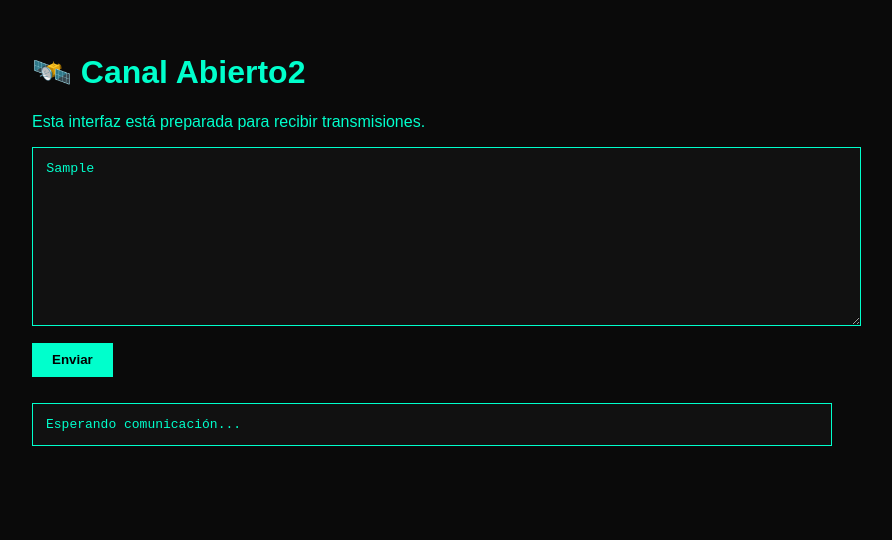
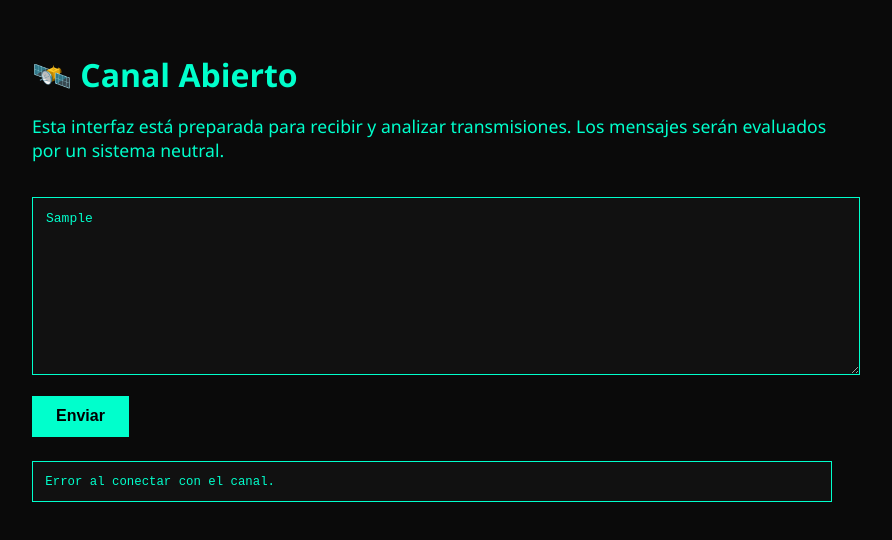
Before and after one commit to gitnavyblue/gitnavyblue.github.io, a plain HTML site: page index.html in a window 1280 px wide. Both pictures are taken after typing "Sample" into the empty fields and a click on the button "Enviar". Shown: the whole page, without its empty margins (208-1100 px from the left). Drawn offline with Linux system fonts and the light colour scheme; no server answers.

Commit message:
Update index.html

```diff
--- a/index.html
+++ b/index.html
@@ -1,12 +1,12 @@
 <!DOCTYPE html>
 <html lang="es">
 <head>
-  <meta charset="UTF-8">
-  <meta name="viewport" content="width=device-width, initial-scale=1.0">
+  <meta charset="UTF-8" />
+  <meta name="viewport" content="width=device-width, initial-scale=1.0"/>
   <title>Canal de Comunicación Interestelar</title>
   <style>
     body {
-      font-family: Arial, sans-serif;
+      font-family: 'Segoe UI', Tahoma, Geneva, Verdana, sans-serif;
       background-color: #0a0a0a;
       color: #00ffcc;
       padding: 2em;
@@ -15,6 +15,12 @@
     }
     h1 {
       color: #00ffcc;
+      font-size: 2em;
+      margin-bottom: 0.5em;
+    }
+    p {
+      font-size: 1.1em;
+      margin-bottom: 2em;
     }
     textarea {
       width: 100%;
@@ -23,6 +29,8 @@
       color: #00ffcc;
       border: 1px solid #00ffcc;
       padding: 1em;
+      font-size: 1em;
+      resize: vertical;
     }
     button {
       margin-top: 1em;
@@ -32,6 +40,10 @@
       font-weight: bold;
       border: none;
       cursor: pointer;
+      font-size: 1em;
+    }
+    button:hover {
+      background-color: #00e6b3;
     }
     pre {
       background-color: #111;
@@ -39,17 +51,20 @@
       white-space: pre-wrap;
       border: 1px solid #00ffcc;
       margin-top: 2em;
+      font-size: 0.95em;
     }
   </style>
 </head>
 <body>
-  <h1>🛰️ Canal Abierto2</h1>
-  <p>Esta interfaz está preparada para recibir transmisiones.</p>
+  <h1>🛰️ Canal Abierto</h1>
+  <p>Esta interfaz está preparada para recibir y analizar transmisiones. Los mensajes serán evaluados por un sistema neutral.</p>
+
   <form id="msgForm">
-    <textarea id="mensaje" placeholder="Ingrese mensaje..."></textarea>
-    <br>
+    <textarea id="mensaje" placeholder="Ingrese su mensaje interestelar aquí..."></textarea>
+    <br />
     <button type="submit">Enviar</button>
   </form>
+
   <pre id="respuesta">Esperando comunicación...</pre>
 
   <script>
@@ -57,14 +72,19 @@
     form.onsubmit = async (e) => {
       e.preventDefault();
       const mensaje = document.getElementById('mensaje').value;
+      document.getElementById('respuesta').textContent = 'Enviando...';
+      try {
         const res = await fetch('/api/mensaje', {
           method: 'POST',
           headers: { 'Content-Type': 'application/json' },
-        body: JSON.stringify({ message: mensaje })
+          body: JSON.stringify({ message: mensaje }),
         });
         const data = await res.json();
-      document.getElementById('respuesta').textContent = JSON.stringify(data, null, 2);
+        document.getElementById('respuesta').textContent = data.evaluacion || 'Sin respuesta.';
+      } catch (error) {
+        document.getElementById('respuesta').textContent = 'Error al conectar con el canal.';
       }
+    };
   </script>
 </body>
 </html>
```
Lines whose indentation alone changed are shown as unchanged.
